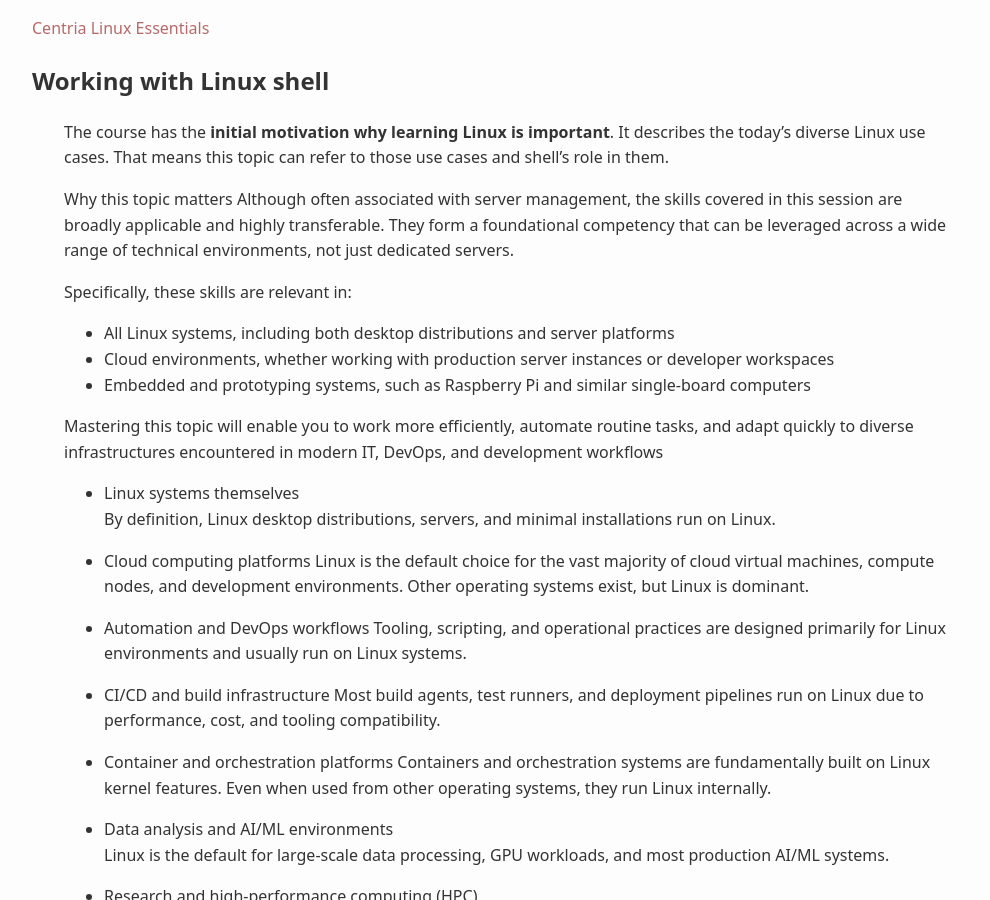
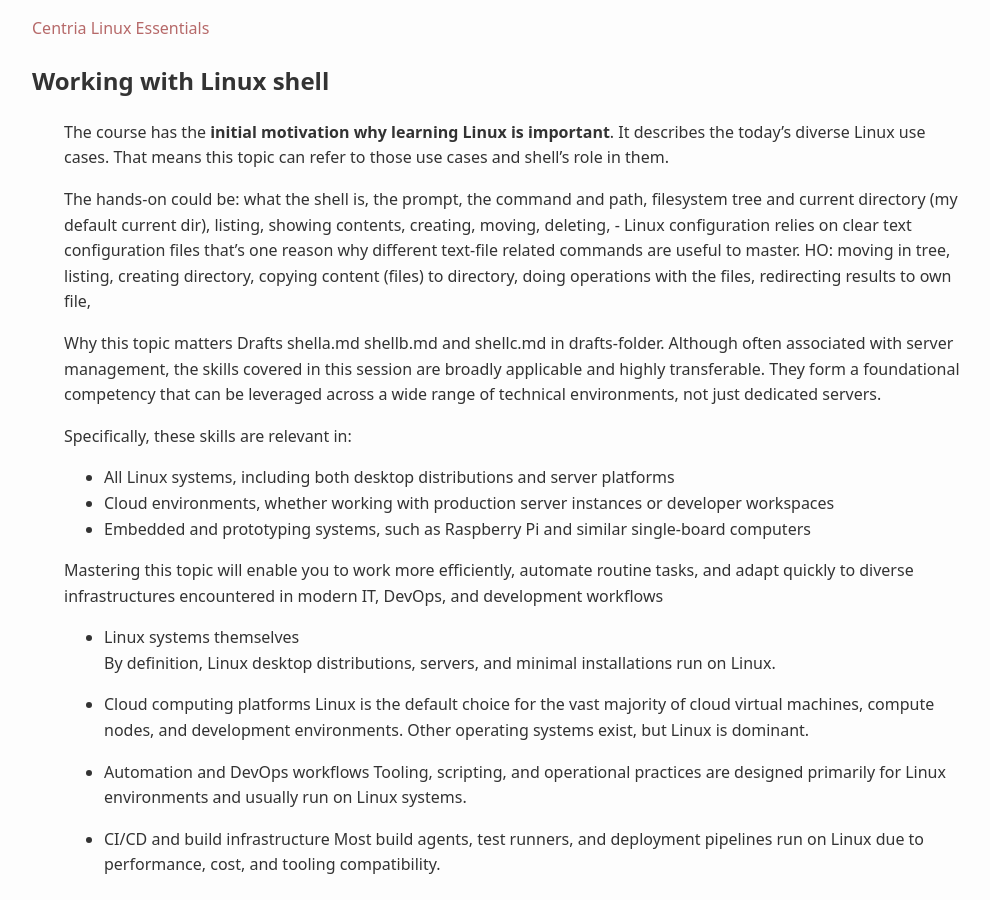
Before and after one commit to averkoc/lxprivate, a Jekyll site: the page built from docs/ws2t.md, in a window 1280 px wide and 900 px high. Shown: the whole window, without its empty margins (128-1118 px from the left). Built offline with Jekyll 4.4.1, drawn with Linux system fonts in a browser that asks for light colours.

Commit message:
Update ws2t.md

```diff
--- a/docs/ws2t.md
+++ b/docs/ws2t.md
@@ -7,10 +7,12 @@ layout: default
 
 The course has the **initial motivation why learning Linux is important**. It describes the today's diverse Linux use cases. That means this topic can refer to those use cases and shell's role in them.
 
-
+The hands-on could be: what the shell is, the prompt, the command and path, filesystem tree and current directory (my default current dir), listing, showing contents, creating, moving, deleting,  - Linux configuration relies on clear text configuration files that's one reason why different text-file related commands are useful to master.
+HO: moving in tree, listing, creating directory, copying content (files) to directory, doing operations with the files, redirecting results to own file,
 
 
 Why this topic matters
+Drafts shella.md shellb.md and shellc.md in drafts-folder.
 Although often associated with server management, the skills covered in this session are broadly applicable and highly transferable. They form a foundational competency that can be leveraged across a wide range of technical environments, not just dedicated servers.
 
 Specifically, these skills are relevant in:
```
